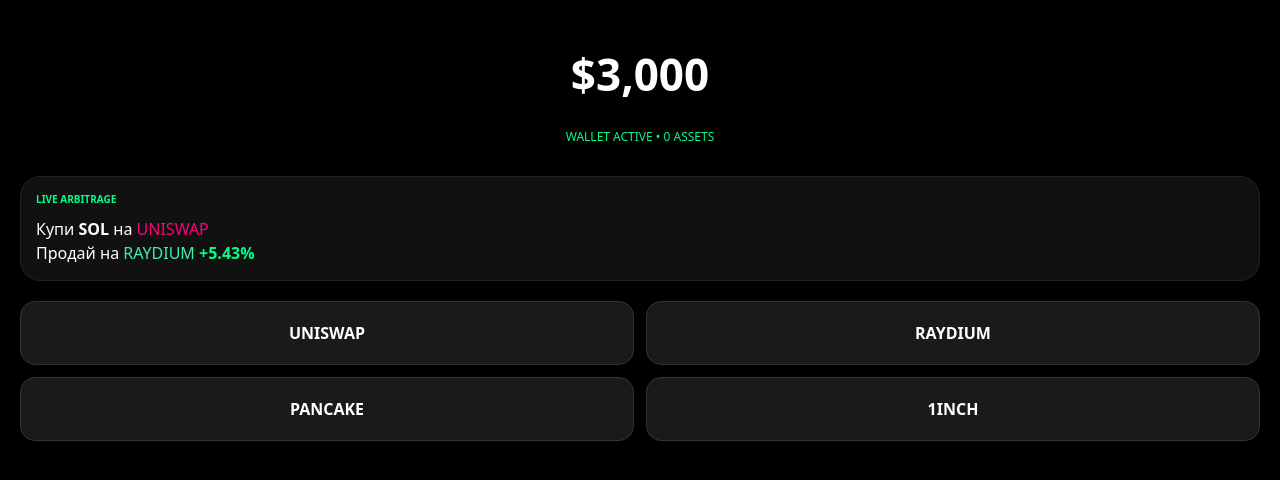
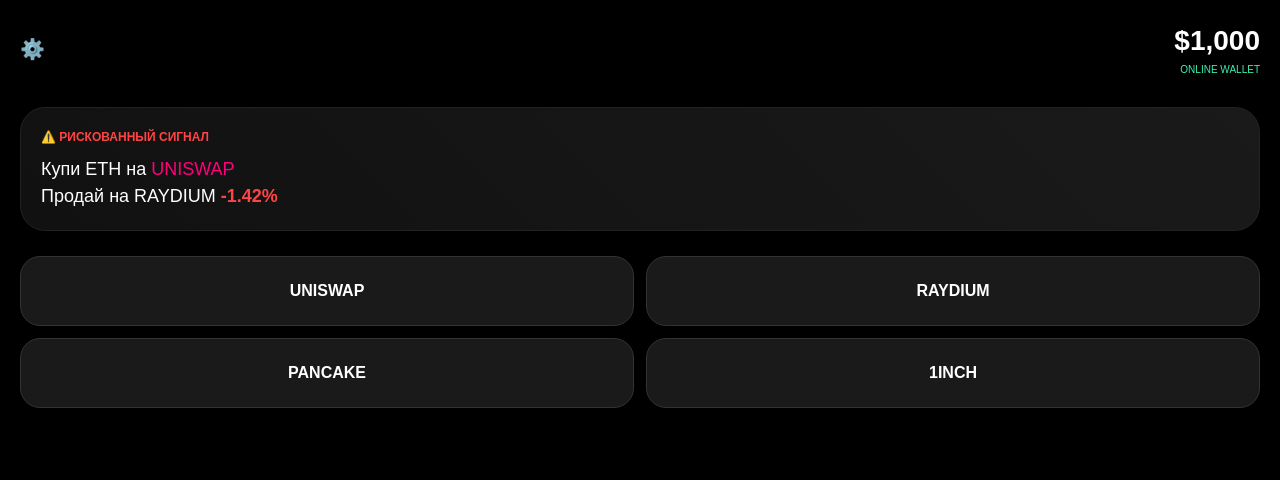
Before and after one commit to katyakuznezc-cmd/treidgame, a React (Vite) app: page / in a window 1280 px wide. Shown: the top 480 px of the page. Built offline with nearby package versions, Linux system fonts and the light colour scheme.

Commit message:
Update App.jsx

```diff
--- a/src/App.jsx
+++ b/src/App.jsx
@@ -7,28 +7,55 @@ const ASSETS = {
   BNB: { symbol: 'BNB', name: 'BNB', price: 605.20, icon: 'https://cryptologos.cc/logos/bnb-bnb-logo.png' }
 };
 
-export default function MegaArbitrageApp() {
-  const [balanceUSDT, setBalanceUSDT] = useState(3000.00);
-  const [wallet, setWallet] = useState({}); // Хранилище: { SOL: 2.5, ETH: 0.1 }
+export default function ArbitrageProApp() {
+  // --- СОХРАНЕНИЕ ДАННЫХ ---
+  const [balanceUSDT, setBalanceUSDT] = useState(() => {
+    const saved = localStorage.getItem('arb_balance');
+    return saved ? parseFloat(saved) : 1000.00;
+  });
+  const [wallet, setWallet] = useState(() => {
+    const saved = localStorage.getItem('arb_wallet');
+    return saved ? JSON.parse(saved) : {};
+  });
+
   const [activeDex, setActiveDex] = useState(null);
   const [signal, setSignal] = useState(null);
   const [isProcessing, setIsProcessing] = useState(false);
+  const [isSettingsOpen, setIsSettingsOpen] = useState(false);
+  const [soundEnabled, setSoundEnabled] = useState(true);
 
-  // Состояния для терминала
+  // Terminal states
   const [payToken, setPayToken] = useState(ASSETS.USDT);
   const [receiveToken, setReceiveToken] = useState(ASSETS.SOL);
   const [amount, setAmount] = useState('');
   const [showTokens, setShowTokens] = useState(false);
   const [selectingFor, setSelectingFor] = useState('pay');
 
+  // Сохранение в localStorage при изменении
+  useEffect(() => {
+    localStorage.setItem('arb_balance', balanceUSDT);
+    localStorage.setItem('arb_wallet', JSON.stringify(wallet));
+  }, [balanceUSDT, wallet]);
+
+  // Генератор сигналов (Макс +3%, рандомные минусы)
   useEffect(() => {
     if (!signal) {
-      const coins = [ASSETS.SOL, ASSETS.ETH, ASSETS.BNB];
-      const coin = coins[Math.floor(Math.random() * coins.length)];
-      const profit = (Math.random() * 4 + 4).toFixed(2);
+      const tokens = [ASSETS.SOL, ASSETS.ETH, ASSETS.BNB];
+      const coin = tokens[Math.floor(Math.random() * tokens.length)];
+      // Шанс 30% на отрицательный сигнал (от -0.5% до -1.5%)
+      const isNegative = Math.random() < 0.3;
+      const profit = isNegative
+        ? -(Math.random() * 1 + 0.5).toFixed(2)
+        : (Math.random() * 2 + 1).toFixed(2); // Положительный до 3% (1+2)
+
       setSignal({ coin, buyAt: 'UNISWAP', sellAt: 'RAYDIUM', profit });
     }
   }, [signal]);
+
+  const handleMax = () => {
+    const maxVal = payToken.symbol === 'USDT' ? balanceUSDT : (wallet[payToken.symbol] || 0);
+    setAmount(maxVal.toString());
+  };
 
   const handleSwap = () => {
     if (!amount || amount <= 0) return;
@@ -36,138 +63,116 @@ export default function MegaArbitrageApp() {
 
     setTimeout(() => {
       const numAmount = Number(amount);
-
-      // Логика ПОКУПКИ (платим USDT)
       if (payToken.symbol === 'USDT') {
         if (balanceUSDT >= numAmount) {
-          const qty = numAmount / receiveToken.price;
           setBalanceUSDT(b => b - numAmount);
-          setWallet(w => ({ ...w, [receiveToken.symbol]: (w[receiveToken.symbol] || 0) + qty }));
+          setWallet(w => ({ ...w, [receiveToken.symbol]: (w[receiveToken.symbol] || 0) + (numAmount / receiveToken.price) }));
         }
-      }
-      // Логика ПРОДАЖИ (платим токеном)
-      else {
+      } else {
         const userHas = wallet[payToken.symbol] || 0;
         if (userHas >= numAmount) {
           const isCorrect = activeDex === signal?.sellAt;
-          const profitMult = isCorrect ? (1 + signal.profit/100) : 0.7;
-          const returnUSDT = (numAmount * payToken.price) * profitMult;
-
-          setBalanceUSDT(b => b + returnUSDT);
+          // Если биржа верная - профит из сигнала, если нет - минус 20% (ошибка)
+          const profitMult = isCorrect ? (1 + signal.profit/100) : 0.8;
+          setBalanceUSDT(b => b + (numAmount * payToken.price * profitMult));
           setWallet(w => ({ ...w, [payToken.symbol]: userHas - numAmount }));
-          if (isCorrect) setSignal(null);
+          setSignal(null);
         }
       }
       setIsProcessing(false);
       setAmount('');
-    }, 1500);
+    }, 1200);
   };
 
-  const TokenModal = () => (
-    <div style={{ position: 'fixed', inset: 0, background: '#111', zIndex: 9999, padding: 20 }}>
-      <div style={{ display: 'flex', justifyContent: 'space-between', marginBottom: 20 }}>
-        <b>Выберите актив</b>
-        <span onClick={() => setShowTokens(false)} style={{ cursor: 'pointer', fontSize: 24 }}>×</span>
-      </div>
-      {Object.values(ASSETS).map(t => (
-        <div key={t.symbol} onClick={() => {
-          if (selectingFor === 'pay') setPayToken(t); else setReceiveToken(t);
-          setShowTokens(false);
-        }} style={{ display: 'flex', alignItems: 'center', gap: 15, padding: '15px 0', borderBottom: '1px solid #222' }}>
-          <img src={t.icon} width="32" />
-          <div>
-            <div style={{ fontWeight: 'bold' }}>{t.symbol}</div>
-            <div style={{ fontSize: 12, opacity: 0.5 }}>Баланс: {t.symbol === 'USDT' ? balanceUSDT.toFixed(2) : (wallet[t.symbol] || 0).toFixed(4)}</div>
+  return (
+    <div style={{ width: '100vw', height: '100dvh', background: '#000', color: '#fff', fontFamily: 'sans-serif', overflow: 'hidden' }}>
+
+      {/* МЕНЮ НАСТРОЕК */}
+      {isSettingsOpen && (
+        <div style={{ position: 'fixed', inset: 0, background: '#111', zCenter: 10000, padding: 25 }}>
+          <div style={{ display: 'flex', justifyContent: 'space-between', marginBottom: 30 }}>
+            <h2>Настройки</h2>
+            <button onClick={() => setIsSettingsOpen(false)} style={{ background: 'none', border: 'none', color: '#fff', fontSize: 24 }}>×</button>
           </div>
+          <div style={{ background: '#1a1a1a', padding: 20, borderRadius: 15, marginBottom: 15, display: 'flex', justifyContent: 'space-between' }}>
+            <span>Звуки кликов</span>
+            <input type="checkbox" checked={soundEnabled} onChange={() => setSoundEnabled(!soundEnabled)} />
+          </div>
+          <a href="https://t.me/kriptoalians" target="_blank" style={{ display: 'block', background: '#39f2af', color: '#000', padding: 15, borderRadius: 15, textAlign: 'center', fontWeight: 'bold', textDecoration: 'none' }}>
+            Связаться с менеджером
+          </a>
         </div>
-      ))}
-    </div>
-  );
-
-  return (
-    <div style={{ width: '100vw', height: '100dvh', background: '#000', color: '#fff', overflow: 'hidden' }}>
-      {showTokens && <TokenModal />}
+      )}
 
       {!activeDex ? (
         <div style={{ padding: 20 }}>
-          <div style={{ textAlign: 'center', margin: '30px 0' }}>
-            <h1 style={{ fontSize: 44, fontWeight: 900 }}>${balanceUSDT.toLocaleString()}</h1>
-            <div style={{ color: '#00ff88', fontSize: 12 }}>WALLET ACTIVE • {Object.keys(wallet).filter(k => wallet[k] > 0).length} ASSETS</div>
+          <header style={{ display: 'flex', justifyContent: 'space-between', alignItems: 'center', marginBottom: 30 }}>
+            <div onClick={() => setIsSettingsOpen(true)} style={{ fontSize: 20 }}>⚙️</div>
+            <div style={{ textAlign: 'right' }}>
+              <div style={{ fontSize: 28, fontWeight: 'bold' }}>${balanceUSDT.toLocaleString(undefined, {maximumFractionDigits: 2})}</div>
+              <div style={{ fontSize: 10, color: '#39f2af' }}>ONLINE WALLET</div>
+            </div>
+          </header>
+
+          <div style={{ background: 'linear-gradient(45deg, #111, #1a1a1a)', padding: 20, borderRadius: 25, border: '1px solid #222', marginBottom: 25 }}>
+            <div style={{ color: signal?.profit > 0 ? '#00ff88' : '#ff4444', fontWeight: 'bold', fontSize: 12 }}>
+              {signal?.profit > 0 ? '🔥 ВЫГОДНАЯ СВЯЗКА' : '⚠️ РИСКОВАННЫЙ СИГНАЛ'}
+            </div>
+            <div style={{ marginTop: 10, fontSize: 18 }}>Купи {signal?.coin.symbol} на <span style={{ color: '#ff007a' }}>{signal?.buyAt}</span></div>
+            <div style={{ fontSize: 18 }}>Продай на {signal?.sellAt} <b style={{ color: signal?.profit > 0 ? '#00ff88' : '#ff4444' }}>{signal?.profit}%</b></div>
           </div>
-
-          {signal && (
-            <div style={{ background: '#111', border: '1px solid #222', padding: 15, borderRadius: 20, marginBottom: 20 }}>
-              <div style={{ fontSize: 10, color: '#00ff88', fontWeight: 'bold' }}>LIVE ARBITRAGE</div>
-              <div style={{ marginTop: 10 }}>Купи <b>{signal.coin.symbol}</b> на <span style={{ color: '#ff007a' }}>{signal.buyAt}</span></div>
-              <div>Продай на <span style={{ color: '#39f2af' }}>{signal.sellAt}</span> <b style={{ color: '#00ff88' }}>+{signal.profit}%</b></div>
-            </div>
-          )}
 
           <div style={{ display: 'grid', gridTemplateColumns: '1fr 1fr', gap: 12 }}>
             {['UNISWAP', 'RAYDIUM', 'PANCAKE', '1INCH'].map(id => (
-              <button key={id} onClick={() => {
-                setActiveDex(id);
-                setPayToken(ASSETS.USDT);
-                setReceiveToken(id === 'RAYDIUM' ? ASSETS.SOL : ASSETS.ETH);
-              }} style={{ background: '#1a1a1a', border: '1px solid #333', padding: 20, borderRadius: 15, color: '#fff', fontWeight: 'bold' }}>{id}</button>
+              <button key={id} onClick={() => setActiveDex(id)} style={{ background: '#1a1a1a', border: '1px solid #333', padding: 25, borderRadius: 20, color: '#fff', fontWeight: 'bold' }}>{id}</button>
             ))}
           </div>
         </div>
       ) : (
-        /* ДИНАМИЧЕСКИЙ ТЕРМИНАЛ БИРЖИ */
-        <div style={{
-          height: '100%',
-          background: activeDex === 'UNISWAP' ? '#fff' : (activeDex === 'RAYDIUM' ? '#0c0d21' : (activeDex === 'PANCAKE' ? '#eaf2f6' : '#131823')),
-          color: activeDex === 'UNISWAP' || activeDex === 'PANCAKE' ? '#000' : '#fff'
-        }}>
-          <div style={{ padding: 15, display: 'flex', justifyContent: 'space-between', alignItems: 'center', borderBottom: '1px solid rgba(128,128,128,0.1)' }}>
-            <b style={{ fontSize: 18 }}>{activeDex}</b>
-            <button onClick={() => setActiveDex(null)} style={{ background: 'rgba(128,128,128,0.1)', border: 'none', padding: '5px 12px', borderRadius: 8, color: 'inherit' }}>BACK</button>
+        <div style={{ height: '100%', background: activeDex === 'UNISWAP' ? '#fff' : '#0c0d21', color: activeDex === 'UNISWAP' ? '#000' : '#fff' }}>
+          <div style={{ padding: 15, display: 'flex', justifyContent: 'space-between' }}>
+            <b>{activeDex} Terminal</b>
+            <span onClick={() => setActiveDex(null)}>ЗАКРЫТЬ</span>
           </div>
 
           <div style={{ padding: 20 }}>
-            <div style={{
-              background: activeDex === 'UNISWAP' ? '#f7f8fa' : (activeDex === 'RAYDIUM' ? '#14162e' : '#fff'),
-              padding: 15, borderRadius: 24, boxShadow: '0 10px 30px rgba(0,0,0,0.1)'
-            }}>
-              {/* ПОЛЕ ВВОДА */}
-              <div style={{ background: activeDex === 'UNISWAP' ? '#fff' : 'rgba(0,0,0,0.05)', padding: 15, borderRadius: 16 }}>
-                <div style={{ fontSize: 11, opacity: 0.5 }}>You pay</div>
+            <div style={{ background: activeDex === 'UNISWAP' ? '#f7f8fa' : '#14162e', padding: 15, borderRadius: 24 }}>
+              <div style={{ background: activeDex === 'UNISWAP' ? '#fff' : '#050614', padding: 15, borderRadius: 16 }}>
+                <div style={{ display: 'flex', justifyContent: 'space-between', fontSize: 11, opacity: 0.5 }}>
+                  <span>You pay</span>
+                  <span onClick={handleMax} style={{ color: '#39f2af', fontWeight: 'bold' }}>MAX</span>
+                </div>
                 <div style={{ display: 'flex', justifyContent: 'space-between', marginTop: 10 }}>
-                  <input type="number" value={amount} onChange={e => setAmount(e.target.value)} placeholder="0.0" style={{ background: 'none', border: 'none', fontSize: 26, width: '60%', color: 'inherit', outline: 'none' }} />
-                  <button onClick={() => { setShowTokens(true); setSelectingFor('pay'); }} style={{ background: 'rgba(128,128,128,0.1)', border: 'none', padding: '6px 12px', borderRadius: 12, display: 'flex', alignItems: 'center', gap: 5, color: 'inherit' }}>
-                    <img src={payToken.icon} width="18" /> {payToken.symbol} ▾
-                  </button>
+                  <input type="number" value={amount} onChange={e => setAmount(e.target.value)} placeholder="0.0" style={{ background: 'none', border: 'none', fontSize: 24, color: 'inherit', width: '60%', outline: 'none' }} />
+                  <div style={{ display: 'flex', alignItems: 'center', gap: 5 }}>
+                    <img src={payToken.icon} width="18" /> {payToken.symbol}
+                  </div>
                 </div>
               </div>
 
-              <div style={{ textAlign: 'center', margin: '5px 0', fontSize: 20 }}>↓</div>
+              <div style={{ textAlign: 'center', margin: '10px 0' }}>↓</div>
 
-              {/* ПОЛЕ ВЫВОДА */}
-              <div style={{ background: activeDex === 'UNISWAP' ? '#fff' : 'rgba(0,0,0,0.05)', padding: 15, borderRadius: 16, marginBottom: 15 }}>
+              <div style={{ background: activeDex === 'UNISWAP' ? '#fff' : '#050614', padding: 15, borderRadius: 16, marginBottom: 20 }}>
                 <div style={{ fontSize: 11, opacity: 0.5 }}>You receive</div>
                 <div style={{ display: 'flex', justifyContent: 'space-between', marginTop: 10 }}>
-                  <div style={{ fontSize: 26 }}>{amount ? (payToken.symbol === 'USDT' ? (amount / receiveToken.price).toFixed(4) : (amount * payToken.price).toFixed(2)) : '0.0'}</div>
-                  <button onClick={() => { setShowTokens(true); setSelectingFor('receive'); }} style={{ background: activeDex === 'UNISWAP' ? '#ff007a' : (activeDex === 'RAYDIUM' ? '#39f2af' : '#7645d9'), border: 'none', padding: '6px 12px', borderRadius: 12, display: 'flex', alignItems: 'center', gap: 5, color: activeDex === 'RAYDIUM' ? '#000' : '#fff' }}>
-                    <img src={receiveToken.icon} width="18" /> {receiveToken.symbol} ▾
-                  </button>
+                  <div style={{ fontSize: 24 }}>{amount ? (payToken.symbol === 'USDT' ? (amount / receiveToken.price).toFixed(4) : (amount * payToken.price).toFixed(2)) : '0.0'}</div>
+                  <div style={{ display: 'flex', alignItems: 'center', gap: 5 }}>
+                    <img src={receiveToken.icon} width="18" /> {receiveToken.symbol}
+                  </div>
                 </div>
               </div>
 
               <button onClick={handleSwap} style={{
-                width: '100%', padding: 18, borderRadius: 16, border: 'none', fontWeight: 'bold', fontSize: 16,
-                background: activeDex === 'UNISWAP' ? 'rgba(255,0,122,0.1)' : (activeDex === 'RAYDIUM' ? '#39f2af' : '#7645d9'),
-                color: activeDex === 'UNISWAP' ? '#ff007a' : (activeDex === 'RAYDIUM' ? '#000' : '#fff')
+                width: '100%', padding: 18, borderRadius: 18, border: 'none', fontWeight: 'bold',
+                background: activeDex === 'UNISWAP' ? '#ff007a' : '#39f2af',
+                color: activeDex === 'UNISWAP' ? '#fff' : '#000'
               }}>
-                {isProcessing ? 'CONFIRMING...' : (payToken.symbol === 'USDT' ? 'BUY ASSET' : 'SELL ASSET')}
+                {isProcessing ? 'CONFIRMING...' : (payToken.symbol === 'USDT' ? 'SWAP' : 'CLOSE POSITION')}
               </button>
             </div>
           </div>
         </div>
       )}
-
-      {isProcessing && <div style={{ position: 'fixed', inset: 0, background: 'rgba(0,0,0,0.8)', zIndex: 10000, display: 'flex', alignItems: 'center', justifyContent: 'center' }}><div className="loader"></div></div>}
-      <style>{`.loader { width: 40px; height: 40px; border: 4px solid #333; border-top-color: #00ff88; border-radius: 50%; animation: s 1s linear infinite; } @keyframes s { to { transform: rotate(360deg); } }`}</style>
     </div>
   );
 }
```
